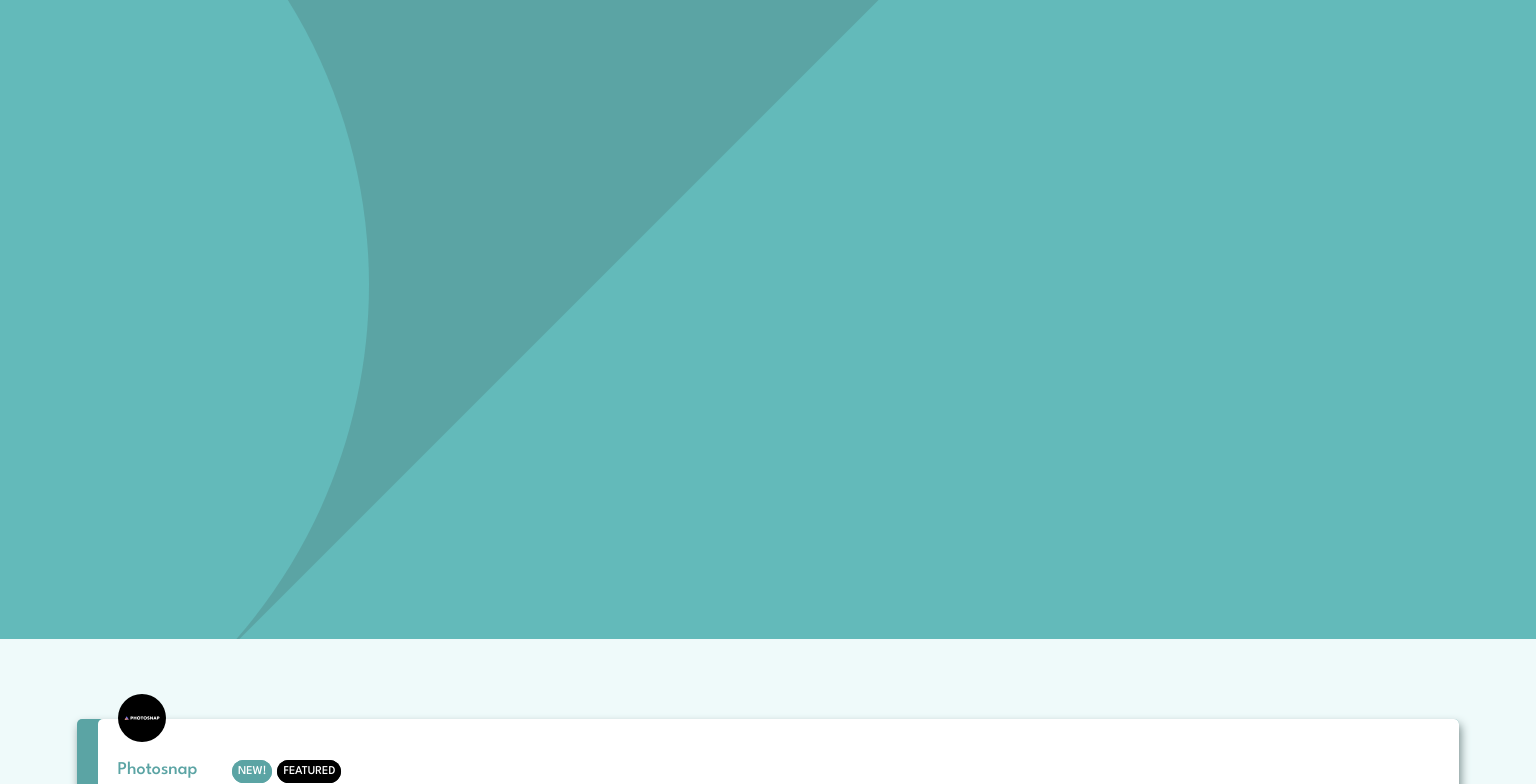
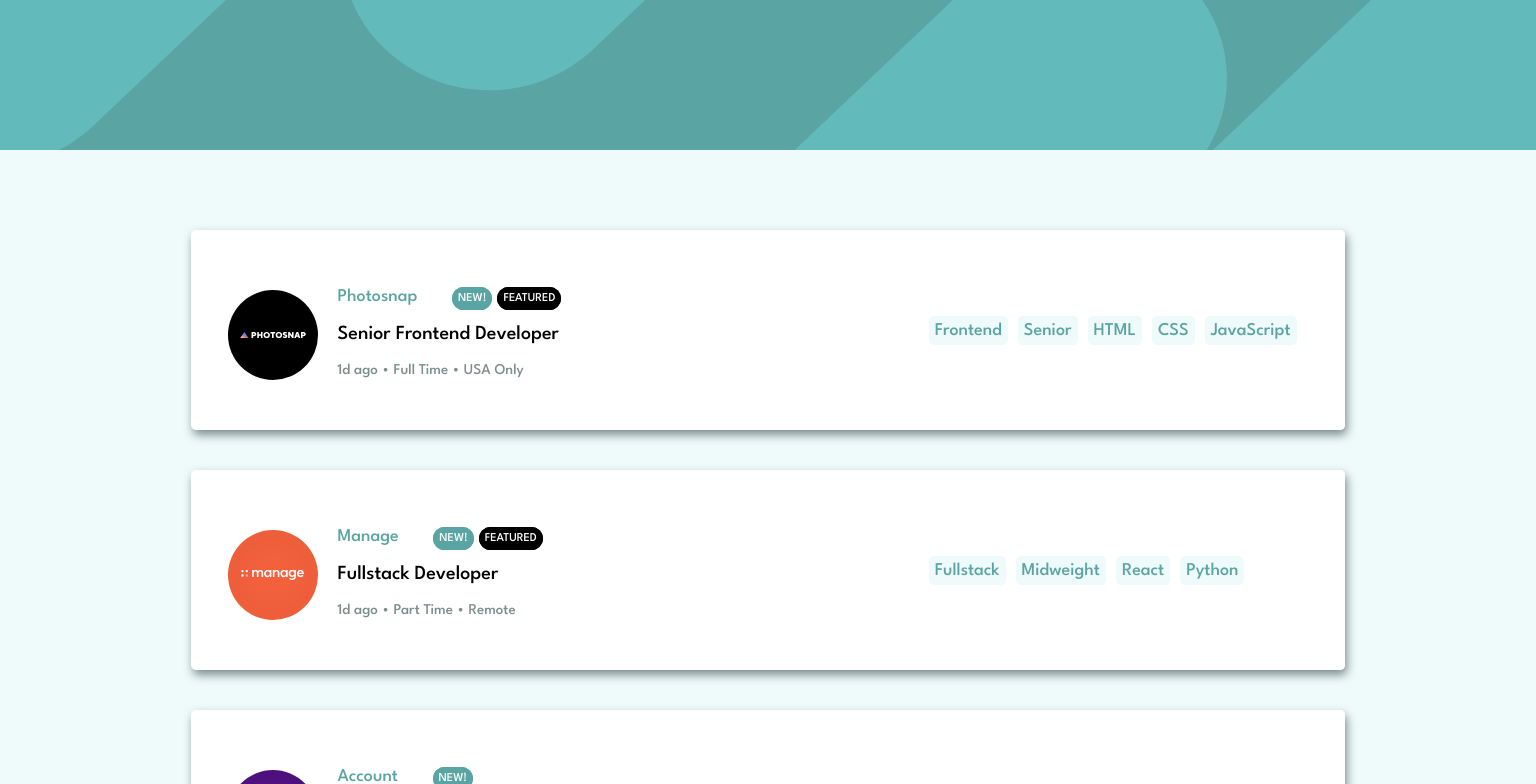
Before and after one commit to Everton-Cabral/listadeempregos, a Vue app: page / in a window 1536 px wide. Shown: the top 784 px of the page. Built offline with nearby package versions, Linux system fonts and the light colour scheme; a small style sheet from the web is missing.

Commit message:
Finalizando

```diff
--- a/public/index.html
+++ b/public/index.html
@@ -5,6 +5,8 @@
     <meta http-equiv="X-UA-Compatible" content="IE=edge">
     <meta name="viewport" content="width=device-width,initial-scale=1.0">
     <link rel="icon" href="<%= BASE_URL %>favicon.ico">
+    <link rel="stylesheet" href="https://unpkg.com/vue2-animate/dist/vue2-animate.min.css"/>
+
     <title><%= htmlWebpackPlugin.options.title %></title>
   </head>
   <body>
--- a/src/App.vue
+++ b/src/App.vue
@@ -21,4 +21,5 @@ export default {
 
 }
 
+
 </style>
--- a/src/components/AppCorpo.vue
+++ b/src/components/AppCorpo.vue
@@ -2,86 +2,57 @@
     <div id="app">
 
         <div class="topbar">
-         <img id="top-bar" src="../../public/images/bg-header-mobile.svg" alt="top-bar">
+         <!-- <img id="top-bar" src="../../public/images/bg-header-mobile.svg" alt="top-bar"> -->
         </div>
-
-      <div class="filtro" v-show="filtro.length > 0">
+        <transition   name="bounceDown" >
+        <div class="filtro" style="animation-duration: 1s" v-show="filtro.length > 0">
                 <div class="itensFiltro">
                     <span id="itemFiltro" v-for="(f,i) in filtro" :key="f.params">
                         {{f.params}}
                     <span @click="filtro.splice(i,1)" id="btn-excluir">X</span></span>
                 </div>
-        <span  @click="filtro = []; filtrando()" id="clear">Clear</span>
+                <span  @click="filtro = []" id="clear">Clear</span>
             </div>
-
-      <AppLista v-for="(l,i) in lista" :key="l.id" :lista="lista[i]"
-      @filtro="filtro.push($event); "></AppLista>
-
+        </transition>
+        <transition-group  name="fadeDown" id="app">
+            <AppLista :filtro="filtro"  v-for="(l,i) in lista" :key="l.id" :lista="lista[i]"
+            @filtro="filtro.push($event);"></AppLista>
+        </transition-group>
 
     </div>
 </template>
 
 <script>
-import lista from '@/data.json'
+import listaJson from '@/data.json'
 import AppLista from '../components/AppLista.vue'
 
 export default {
     components:{ AppLista },
 data(){
    return{
-    lista: lista,
+    listaJson: listaJson,
+    lista: listaJson,
     filtro:[],
     listafinal: '',
 
    }
 },
 
-methods:{
-    // filtrando(){
-    //     for(var i=0; i<this.filtro.length;i++){
-    //     this.lista =  this.lista.filter((l)=>{
 
-    //         var pro = l[this.filtro[i].propriedade]
-    //         var rams = this.filtro[i].params
-
-
-    //         if(typeof pro  == 'object'){
-    //           var a = pro.filter((p)=>{
-    //                 if(p == this.filtro[i].params){
-
-    //                     return p
-    //                 }
-
-    //             })
-    //             pro = a[0]
-    //         }
-
-
-    //           if(pro == rams){
-    //            // console.log( l[this.filtro[i].propriedade])
-
-    //             return l
-
-    //           }
-
-
-
-    //         })
-    //     }
-    // }
-},
 watch:{
     filtro:{
         handler(){
+           this.lista = this.listaJson
+        for(var i=0; i<this.filtro.length;i++){
         this.lista =  this.lista.filter((l)=>{
 
-           var pro = l[this.filtro[this.filtro.length -1].propriedade]
-           var rams = this.filtro[this.filtro.length -1].params
+            var pro = l[this.filtro[i].propriedade]
+            var rams = this.filtro[i].params
 
 
             if(typeof pro  == 'object'){
               var a = pro.filter((p)=>{
-                   if(p == rams){
+                    if(p == this.filtro[i].params){
 
                         return p
                     }
@@ -102,12 +73,19 @@ watch:{
 
             })
         }
+
+
+
+        }
     }
 }
 }
 </script>
 
 <style>
+    body{
+        background-color: hsl(180, 52%, 96%);
+    }
 #app{
     width: 100%;
     height:auto;
@@ -120,17 +98,22 @@ watch:{
 }
 .topbar{
     width: 100%;
-    height: auto;
+    height: 150px;
     background-color:  hsl(180, 29%, 50%);
     padding-bottom: 0px;
     margin-bottom: 40px;
+    background-image: url('@/../public/images/bg-header-mobile.svg');
+    background-repeat: no-repeat;
+    background-size: cover;
+
 }
 .topbar #top-bar{
     width: 100%;
     margin-bottom: -4px;
+    height: 100%;
 }
 .filtro{
-    width: 90%;
+    width: 80%;
     height: auto;
     background-color: #fff;
     border-radius: 5px;
@@ -141,6 +124,7 @@ watch:{
     padding-top: 20px;
     padding-bottom: 20px;
     justify-content: space-between;
+    margin-bottom: 40px;
 
 }
 .itensFiltro{
@@ -186,4 +170,12 @@ watch:{
     cursor: pointer;
     text-decoration: underline;
 }
+@media only screen and (min-width: 1440px) {
+    .topbar{
+        background-image: url('@/../public/images/bg-header-desktop.svg')
+    }
+    .filtro{
+        width: 1154px;
+    }
+}
 </style>
--- a/src/components/AppLista.vue
+++ b/src/components/AppLista.vue
@@ -1,5 +1,5 @@
 <template>
-    <div class="listaPrincipal" :style=" lista.featured ? 'background-color:hsl(180, 29%, 50%)': '#fff'">
+    <div class="listaPrincipal">
         <div class="listaCorpo">
             <img id="logo" :src="'../../public/'+lista.logo" alt="img">
 
@@ -12,10 +12,16 @@
             </div>
             <div class="divisao"></div>
             <div class="habilidades">
-                <span class="habilidade" @click="clique('role',lista.role)">{{lista.role}}</span>
-                <span class="habilidade" @click="clique('level',lista.level)">{{lista.level}}</span>
-                <span class="habilidade" @click="clique('tools',t)" v-for="t in lista.tools" :key="t">{{t}}</span>
-                <span class="habilidade" @click="clique('languages',habilidade)"  v-for="habilidade in lista.languages" :key="habilidade">
+                <span :class="alterandoClasse(lista.role) ? 'habilidade-selecionada': 'habilidade'" @click="clique('role',lista.role)">
+                    {{lista.role}}
+                </span>
+                <span :class="alterandoClasse(lista.level) ? 'habilidade-selecionada': 'habilidade'" @click="clique('level',lista.level)">
+                    {{lista.level}}
+                </span>
+                <span :class="alterandoClasse(t) ? 'habilidade-selecionada': 'habilidade'" @click="clique('tools',t)" v-for="t in lista.tools" :key="t">
+                    {{t}}
+                </span>
+                <span :class="alterandoClasse(habilidade) ? 'habilidade-selecionada': 'habilidade'" @click="clique('languages',habilidade)"  v-for="habilidade in lista.languages" :key="habilidade">
                          {{habilidade}}
 
                 </span>
@@ -29,7 +35,8 @@
 <script>
 export default {
     props:{
-        lista: Object
+        lista: Object,
+        filtro: Array
     },
     data(){
         return{
@@ -38,9 +45,28 @@ export default {
     },
     methods:{
         clique(propriedade,params){
-            this.$emit('filtro', {propriedade:propriedade, params:params})
-        }
-    }
+             this.$emit('filtro', {propriedade:propriedade, params:params})
+
+            },
+            alterandoClasse(parametro){
+                var  verificador  = []
+                for(var i =0; i < this.filtro.length; i++){
+                    verificador.push(this.filtro[i].params)
+                }
+
+
+                verificador =  verificador.filter((fil)=>{
+                    if(fil == parametro){
+
+                        return fil
+                    }
+                })
+                if(verificador.length>0){
+                    return true
+                }
+            }
+    },
+
 }
 </script>
 
@@ -48,15 +74,16 @@ export default {
 @import url('https://fonts.googleapis.com/css2?family=League+Spartan:wght@500;700&display=swap');
     .listaPrincipal{
         background-color: #fff;
-        width: 90%;
-        height: 231px;
+        width: 80%;
+        height: 228px;
         margin-top: 40px;
         border-radius: 5px;
-        box-shadow: 2px 5px 10px #7b8e8e
+        box-shadow: 2px 5px 10px #7b8e8e;
+        transition: 1s;
     }
     .listaCorpo{
         background-color: #fff;
-        width: 98.5%;
+        width: 99%;
         height: 100%;
         float: right;
         border-radius: 5px;
@@ -118,6 +145,7 @@ export default {
         height: auto;
         display: flex;
         justify-content: space-around;
+        justify-content: left;
         flex-wrap: wrap;
     }
     .habilidade{
@@ -136,4 +164,40 @@ export default {
         color: #fff;
         cursor: pointer;
     }
+    .habilidade-selecionada{
+        border: 1px solid hsl(180, 29%, 50%);
+        background-color: hsl(180, 29%, 50%);
+        color: #fff;
+        padding: 5px;
+        margin-left: 6px;
+        font-family: 'League Spartan', sans-serif;
+        margin: 5px;
+        border-radius: 5px;
+        transition: 0.5s;
+    }
+    @media only screen and (min-width: 1440px) {
+        #logo{
+        width: 90px;
+        height: 90px;
+        margin-top: 10px;
+        margin-left: 25px;
+        }
+        .divisao{
+            display: none;
+        }
+        .listaPrincipal{
+            height: 200px;
+            width: 1154px;
+        }
+        .listaCorpo{
+            display: flex;
+            align-items: center;
+        }
+       .listaInfo{
+        width: 50%;
+       }
+       .habilidade{
+        font-size: 18px;
+       }
+    }
 </style>
```
Lines whose indentation alone changed are shown as unchanged.
